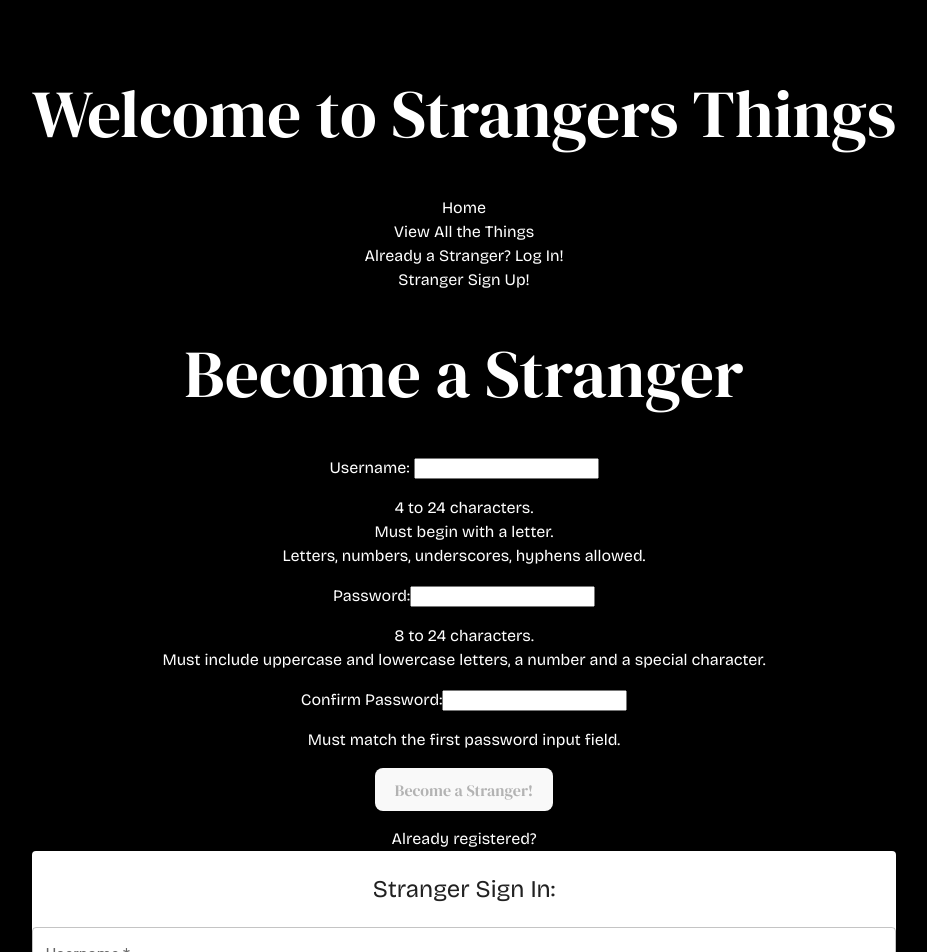
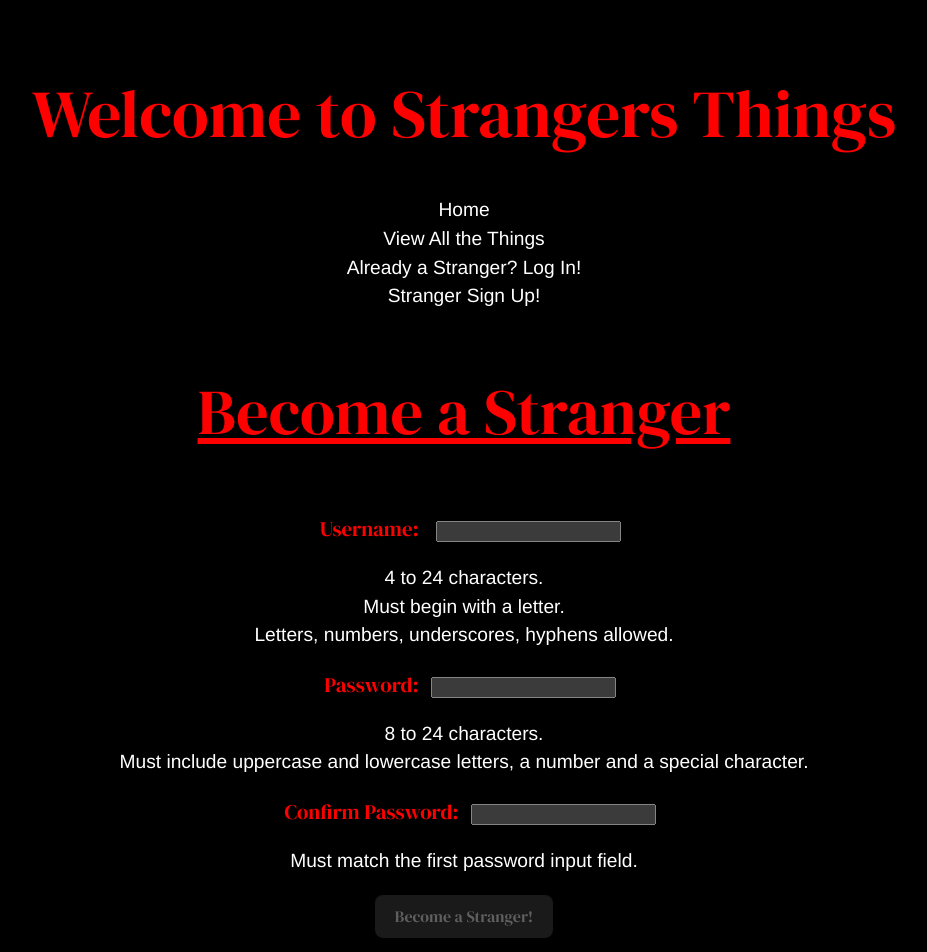
Before and after one commit to Kirby-Schuetz/Unit3.Project, a React (Vite) app in the folder strangers-things/: page /SignUpForm in a window 1280 px wide. Shown: the top 952 px of the page, without its empty margins (176-1103 px from the left). Built offline with nearby package versions, Linux system fonts and the light colour scheme.

Commit message:
styling!

```diff
--- a/strangers-things/src/App.css
+++ b/strangers-things/src/App.css
@@ -4,25 +4,6 @@
   padding: 2rem;
   text-align: center;
 }
-
-
-/*
-@keyframes logo-spin {
-  from {
-    transform: rotate(0deg);
-  }
-  to {
-    transform: rotate(360deg);
-  }
-}
-
-@media (prefers-reduced-motion: no-preference) {
-  a:nth-of-type(2) .logo {
-    animation: logo-spin infinite 20s linear;
-  }
-} */
-
-
 
 .read-the-docs {
   color: #888;
@@ -36,6 +17,7 @@
     border:0;
     border-radius: 5px;
     font-size: 20px;
+    background-color: #1a1a1a;
 }
 
 .form textarea{
--- a/strangers-things/src/components/AllPosts.jsx
+++ b/strangers-things/src/components/AllPosts.jsx
@@ -30,27 +30,28 @@ const postsToDisplay = searchParam
 return (
 
     <div>
+      <div className="searchbar">
     <label>
-      Search for Things:{" "}
+      Search for the Thing:{" "}
       <input
       type="text"
-      placeholder="search"
+      placeholder="Search"
       onChange={(e) => setSearchParam(e.target.value.toLowerCase())}
       />
     </label>
-
-    <div>
-   <h1>All of the Things:</h1>
-   <ol className = "listed-items">
+  </div>
+    <div className = "listed-items">
+   <h2>All of the Things:</h2>
+   <ol>
     {postsToDisplay.map((post) => {
       return <Item key={post.id} post={post} />;
     })}
    </ol>
+   </div>
    <div>
-   <h1>Too much stuff? Post things here!</h1>
+   <h2>Too much stuff? Post things here!</h2>
    <CreatePostForm />
    </div>
    </div>
-  </div>
 )
 }
--- a/strangers-things/src/components/CreatePostForm.jsx
+++ b/strangers-things/src/components/CreatePostForm.jsx
@@ -44,35 +44,35 @@ export default function CreatePostForm({ posts, setPosts }) {
         value={title}
         type="text"
         name="title"
-        placeholder="title"
+        placeholder="What is the Thing?"
         onChange={(e) => setTitle(e.target.value)}
         />
         <input
         value={description}
         type="text"
         name="description"
-        placeholder="description"
+        placeholder="Describe the Thing"
         onChange={(e) => setDescription(e.target.value)}
         />
         <input
         value={price}
         type="text"
         name="price"
-        placeholder="price"
+        placeholder="Name your price?"
         onChange={(e) => setPrice(e.target.value)}
         />
         <input
         value={location}
         type="text"
         name="location"
-        placeholder="location"
+        placeholder="Where does the thing currently live?"
         onChange={(e) => setLocation(e.target.value)}
         />
         <input
         value={username}
         type="text"
         name="username"
-        placeholder="username"
+        placeholder="Who are you?"
         onChange={(e) => setUsername(e.target.value)}
         />
             <button>Submit</button>
--- a/strangers-things/src/components/NavBar.jsx
+++ b/strangers-things/src/components/NavBar.jsx
@@ -2,7 +2,7 @@ import { Link } from "react-router-dom";
 
 export default function Nav() {
   return (
-    <nav>
+    <nav className= "navbar">
     <div>
     <Link to="/">Home</Link>
     </div>
--- a/strangers-things/src/components/SignUpForm.jsx
+++ b/strangers-things/src/components/SignUpForm.jsx
@@ -1,4 +1,6 @@
 import { useState, useRef, useEffect } from "react";
+import { Link } from "react-router-dom";
+
 // import { faCheck, faTimes, faInfoCircle } from "@fortawesome/free-solid-svg-icons";
 import LogIn from "./LogIn";
 
@@ -30,7 +32,7 @@ const SignUpForm = () => {
         <><div>
             <p ref={errRef} className={errMsg ? "errmsg" : "offscreen"}>{errMsg}</p>
         </div><div>
-                <h1> Become a Stranger</h1>
+                <h2> Become a Stranger</h2>
                 <form>
                     <label htmlFor="username">
                         Username:
@@ -103,7 +105,7 @@ const SignUpForm = () => {
                 <p>
                     Already registered?<br />
                     <span className="line">
-                        <LogIn />
+                    <Link to="/LogIn">Already a Stranger? Log In!</Link>
                     </span>
                 </p>
             </div></>
--- a/strangers-things/src/index.css
+++ b/strangers-things/src/index.css
@@ -6,7 +6,7 @@
   line-height: 1.5;
   font-weight: 400;
 
-  color-scheme: light dark;
+  color-scheme: dark;
   color: rgba(235, 10, 10, 0.87);
   background-color: #242424;
 
@@ -21,7 +21,7 @@ body {
 }
 
 
-/* .listed-item {
+.listed-item {
   display: block;
     width: 100%;
     padding: .5rem .8rem .5rem .8rem;
@@ -29,16 +29,18 @@ body {
     border:0;
     border-radius: 5px;
     font-size: 20px;
-  } */
+  }
 
 a {
-  font-family: 'Bricolage Grotesque', sans-serif;
+  font-family: 'Franklin Gothic Medium', 'Arial Narrow', Arial, sans-serif;
   font-weight: 500;
+  font-size: 1.2em;
+  text-decoration: underline;
   color: white;
   text-decoration: inherit;
 }
 a:hover {
-  color: white;
+  color: red;
 }
 
 body {
@@ -54,6 +56,19 @@ h1 {
   font-family: 'DM Serif Display', serif;
   font-size: 4.2em;
   line-height: 1.1;
+  color: red;
+}
+
+h2 {
+  font-size: 4em;
+  text-decoration: underline;
+
+}
+
+h3 {
+  font-family: 'DM Serif Display', serif;
+  color: white;
+  font-size: 2em;
 }
 
 button {
@@ -66,6 +81,7 @@ button {
   background-color: #1a1a1a;
   cursor: pointer;
   transition: border-color 0.25s;
+  border-style: double;
 }
 button:hover {
   border-color: white;
@@ -82,8 +98,36 @@ button:focus-visible {
   }
   a:hover {
     color: black;
-  }
-  button {
-    background-color: #f9f9f9;
-  }
+  }}
+
+.main-section {
+  font-family: 'DM Serif Display', serif;
+  background-color: black;
+  color: red;
 }
+
+p {
+  color: white;
+  font-family: 'Franklin Gothic Medium', 'Arial Narrow', Arial, sans-serif;
+  font-size: 1.2em;
+}
+
+.listed-items {
+  border-style: groove;
+  background-color: #0f0f0f;
+
+}
+
+.searchbar {
+  border-radius: 8px;
+  border: 1px solid transparent;
+  padding: 0.6em 1.2em;
+  cursor: pointer;
+  transition: border-color 0.25s;
+  font-size: 1.3em;
+}
+
+label {
+  font-size: 1.3em;
+  padding: 0.6em .6em;
+}
```
